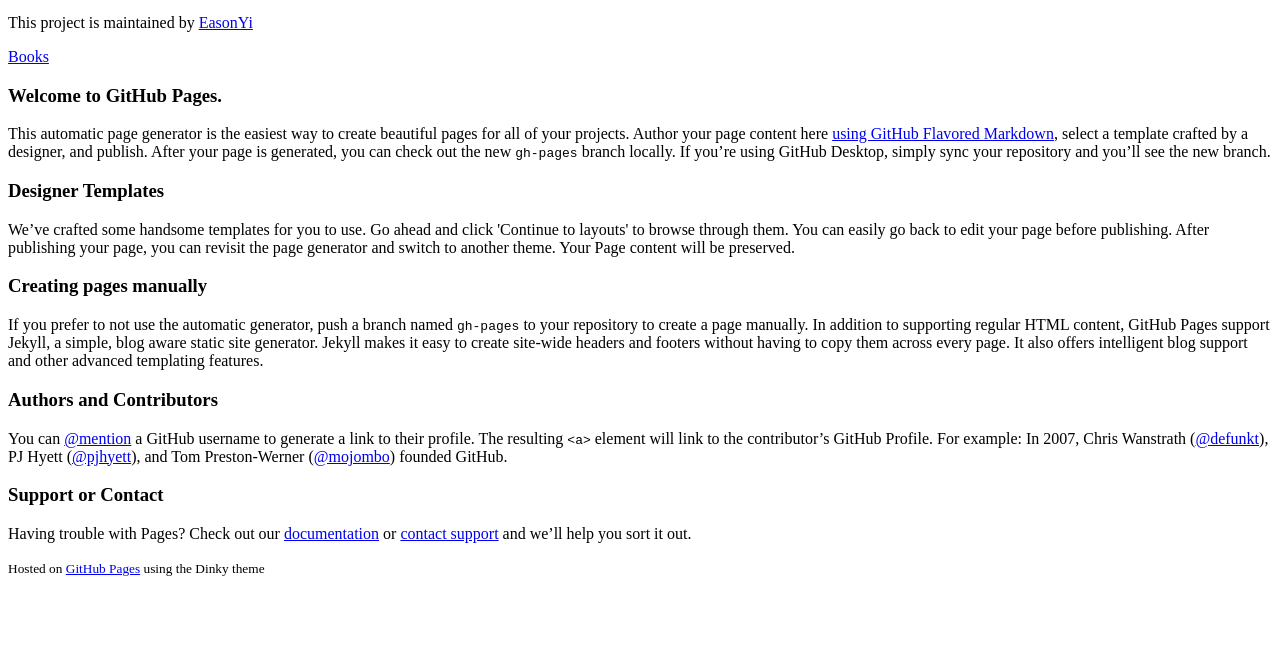
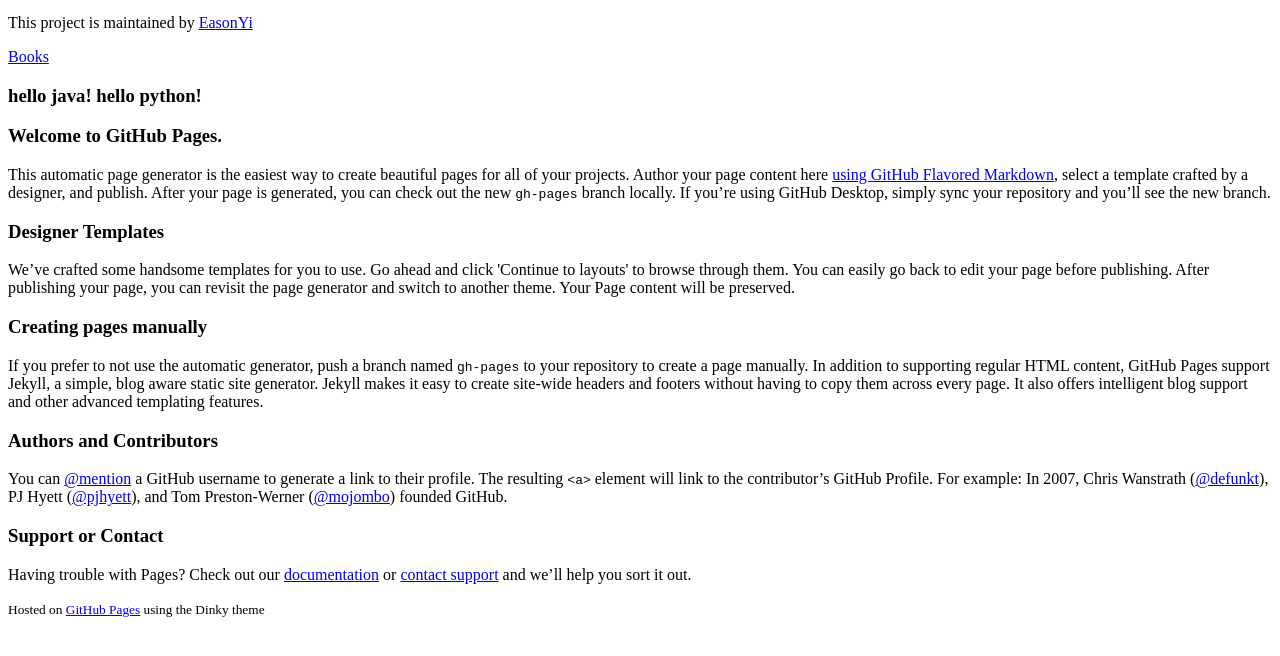
Before and after one commit to EasonYi/fun, a plain HTML site: page html/book/index.html in a window 1280 px wide. Shown: the part 136-792 px from the top of the page. Drawn offline with Linux system fonts and the light colour scheme.

Commit message:
Update index.html

```diff
--- a/html/book/index.html
+++ b/html/book/index.html
@@ -39,6 +39,10 @@
 
       </header>
       <section>
+      	<h3>
+      		hello java!
+      		hello python!
+      	</h3>
         <h3>
 <a id="welcome-to-github-pages" class="anchor" href="#welcome-to-github-pages" aria-hidden="true"><span class="octicon octicon-link"></span></a>Welcome to GitHub Pages.</h3>
 
```
